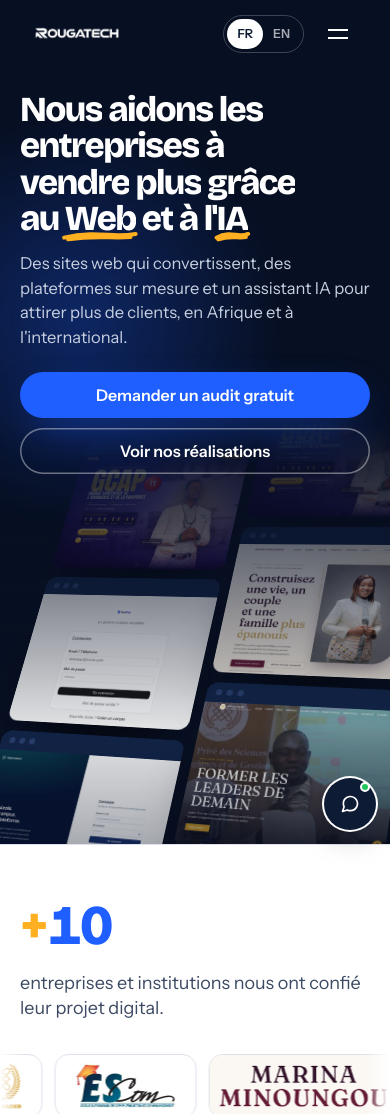
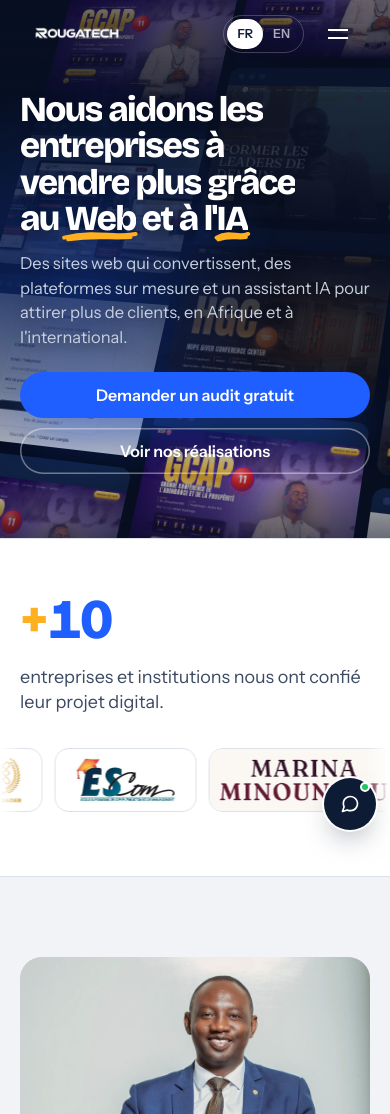
Before and after one commit to IngRouga/RougaTech, a plain HTML site: page index.html in a window 390 px wide. Shown: the top 1114 px of the page. Drawn offline with nearby package versions, Linux system fonts and the light colour scheme.

Commit message:
Accueil mobile: réalisations en fond derrière le titre et les boutons, héros compact
Co-Authored-By: Claude Opus 5.5 <noreply@anthropic.com>
Claude-Session: https://claude.ai/code/session_01HFC5sBfHMcQTyGzZXjcrnn

```diff
--- a/assets/home-fx.css
+++ b/assets/home-fx.css
@@ -101,14 +101,15 @@ body.on-hero .ai-nudge{display:none;}
 
 /* ---------- héros mobile : texte en haut, lisible dès l'arrivée ; réalisations en dessous ---------- */
 @media (max-width:1000px){
-  .hero-x{min-height:100svh; justify-content:flex-start;}
-  .hx-wall{top:auto; bottom:-30%; right:-60%; width:170%; height:80%; opacity:1; gap:12px;
+  .hero-x{min-height:0; justify-content:flex-start;}
+  .hx-wall{top:-6%; bottom:auto; right:-58%; width:170%; height:118%; opacity:1; gap:12px;
     transform:perspective(1100px) rotateX(24deg) rotateY(-14deg) rotateZ(10deg);}
   .hx-col{gap:12px;}
   .hx-tile{border-radius:12px;}
-  .hx-shade{background:linear-gradient(180deg,var(--night) 0%,var(--night) 50%,rgba(7,15,34,.55) 68%,rgba(7,15,34,.1) 86%,rgba(7,15,34,.35) 100%);}
+  .hx-shade{background:linear-gradient(180deg,rgba(7,15,34,.55) 0%,rgba(7,15,34,.82) 18%,rgba(7,15,34,.86) 50%,rgba(7,15,34,.55) 72%,rgba(7,15,34,.2) 88%,rgba(7,15,34,.6) 100%);}
   .hx-glow{left:-40%; top:10%; bottom:auto; width:120vw; height:120vw; opacity:.8;}
-  .hero-x .hx-inner{padding-top:22px; padding-bottom:42vh;}
+  .hero-x .hx-inner{padding-top:22px; padding-bottom:64px;}
+  .hero-x h1,.hero-x .hero-sub{text-shadow:0 2px 18px rgba(7,15,34,.8);}
   .hero-x h1{font-size:clamp(32px,9vw,46px); line-height:1.04; margin-bottom:14px;}
   .hero-x .hero-sub{font-size:16.5px; line-height:1.5;}
   .hero-x .hero-ctas{margin-top:22px; gap:10px;}
--- a/assets/home-fx.js
+++ b/assets/home-fx.js
@@ -22,7 +22,7 @@
     var imgs = [].slice.call(document.querySelectorAll('#work .proj-img img')).map(function(i){ return i.getAttribute('src'); });
     if(!imgs.length) imgs = ['work-gcap11.jpg','work-marina.jpg','work-ipstg.jpg','work-iphec.jpg','work-hgc.jpg','work-digitalcampus.jpg','work-scolpay.jpg'];
     var cols = [[],[],[]];
-    for(var k=0;k<9;k++){ cols[k%3].push('<div class="hx-tile"><i><b></b><b></b><b></b></i><img src="'+imgs[(k*2)%imgs.length]+'" alt=""></div>'); }
+    for(var k=0;k<9;k++){ cols[k%3].push('<div class="hx-tile"><i><b></b><b></b><b></b></i><img src="'+imgs[k%imgs.length]+'" alt=""></div>'); }
     wall.innerHTML = cols.map(function(c){ var h=c.join(''); return '<div class="hx-col">'+h+h+'</div>'; }).join('');
   }
 
--- a/index.html
+++ b/index.html
@@ -60,7 +60,7 @@
 <link rel="preconnect" href="https://fonts.gstatic.com" crossorigin>
 <link href="https://fonts.googleapis.com/css2?family=Bricolage+Grotesque:opsz,wght@12..96,400;12..96,500;12..96,600;12..96,700;12..96,800&family=Instrument+Sans:wght@400;500;600;700&display=swap" rel="stylesheet">
 <link rel="stylesheet" href="assets/home.css?v=202611200559">
-<link rel="stylesheet" href="assets/home-fx.css?v=202611221546">
+<link rel="stylesheet" href="assets/home-fx.css?v=202611221549">
 <script type="application/ld+json">
 {
  "@context": "https://schema.org",
@@ -1035,6 +1035,6 @@ src="https://www.facebook.com/tr?id=2907317212987763&ev=PageView&noscript=1"
 </script>
 <script src="/assets/vendor/gsap.min.js"></script>
 <script src="/assets/vendor/ScrollTrigger.min.js"></script>
-<script src="assets/home-fx.js?v=202611221542"></script>
+<script src="assets/home-fx.js?v=202611221549"></script>
 </body>
 </html>
```
Also changed, not shown: rougatech.html (+2 -2 lines).
